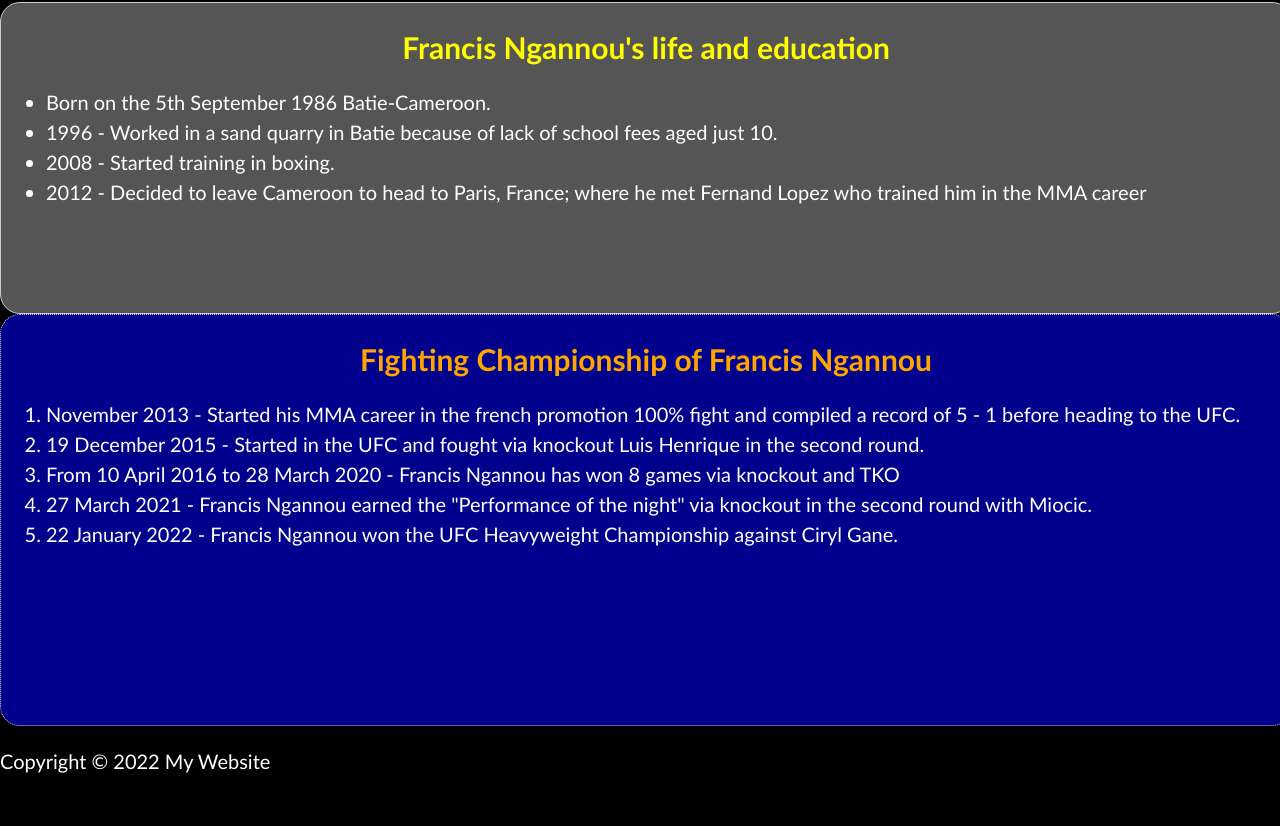
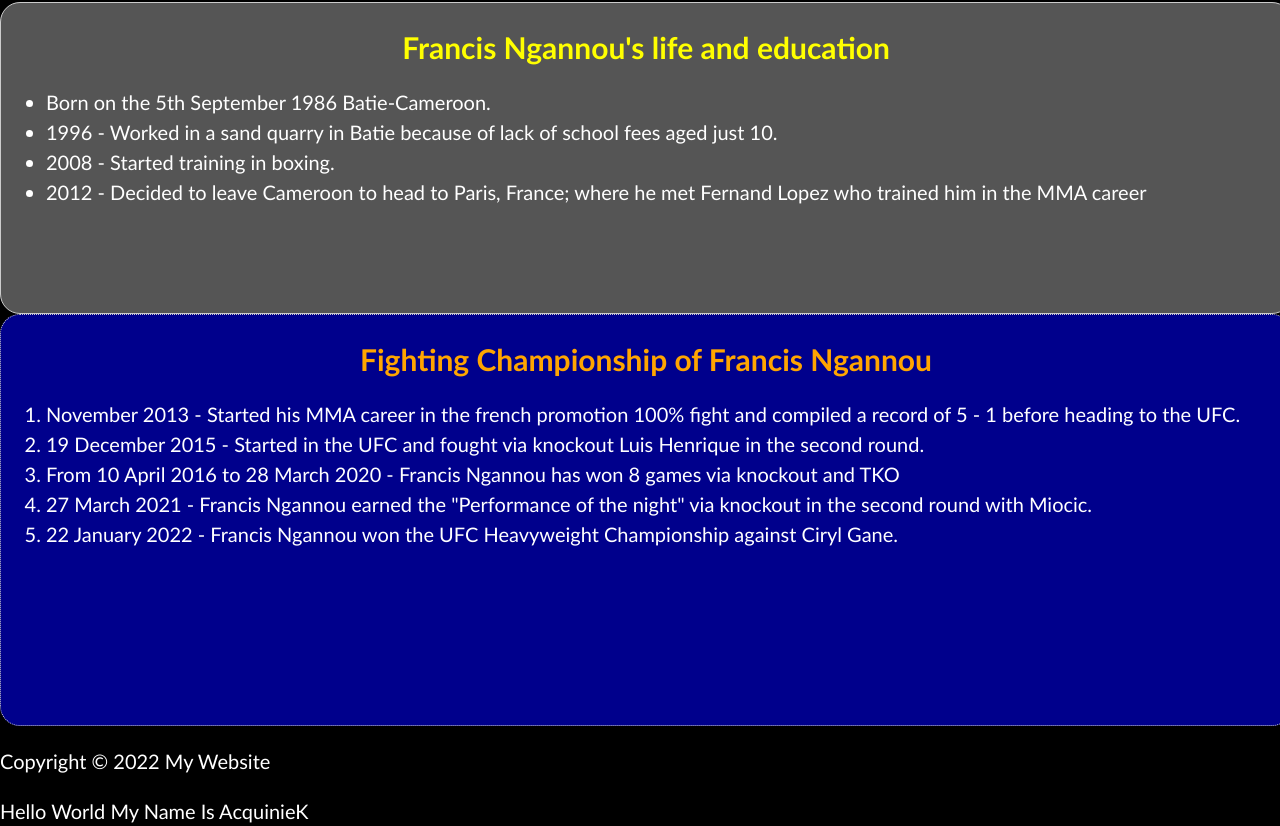
Before and after one commit to AcquinieK/New-Tribute-Page-Project, a plain HTML site: page Tribute Page NEW/index.html in a window 1280 px wide. Shown: the part 1153-1979 px from the top of the page. Before the commit the page ends 1949 px from the top, so only its background shows below. Drawn offline with Linux system fonts and the light colour scheme; files that its build step writes are made by us from their sources.

Commit message:
name changed

```diff
--- a/Tribute Page NEW/index.html
+++ b/Tribute Page NEW/index.html
@@ -50,5 +50,6 @@
           <footer>
             <p>Copyright &copy; 2022 My Website</p>
           </footer>
+          <div class="div">Hello World My Name Is AcquinieK</div>
           </body>
           </html>
```
